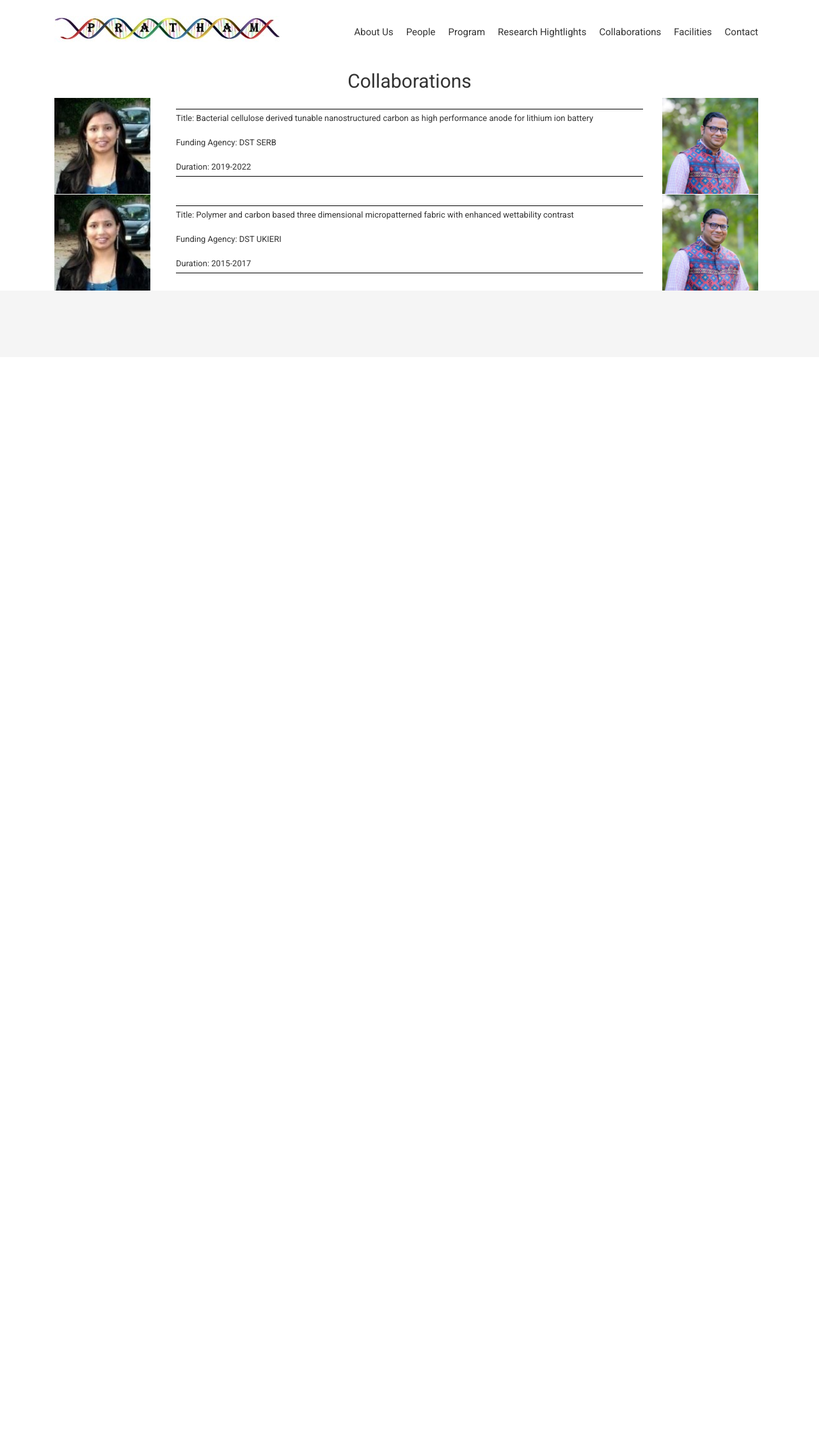
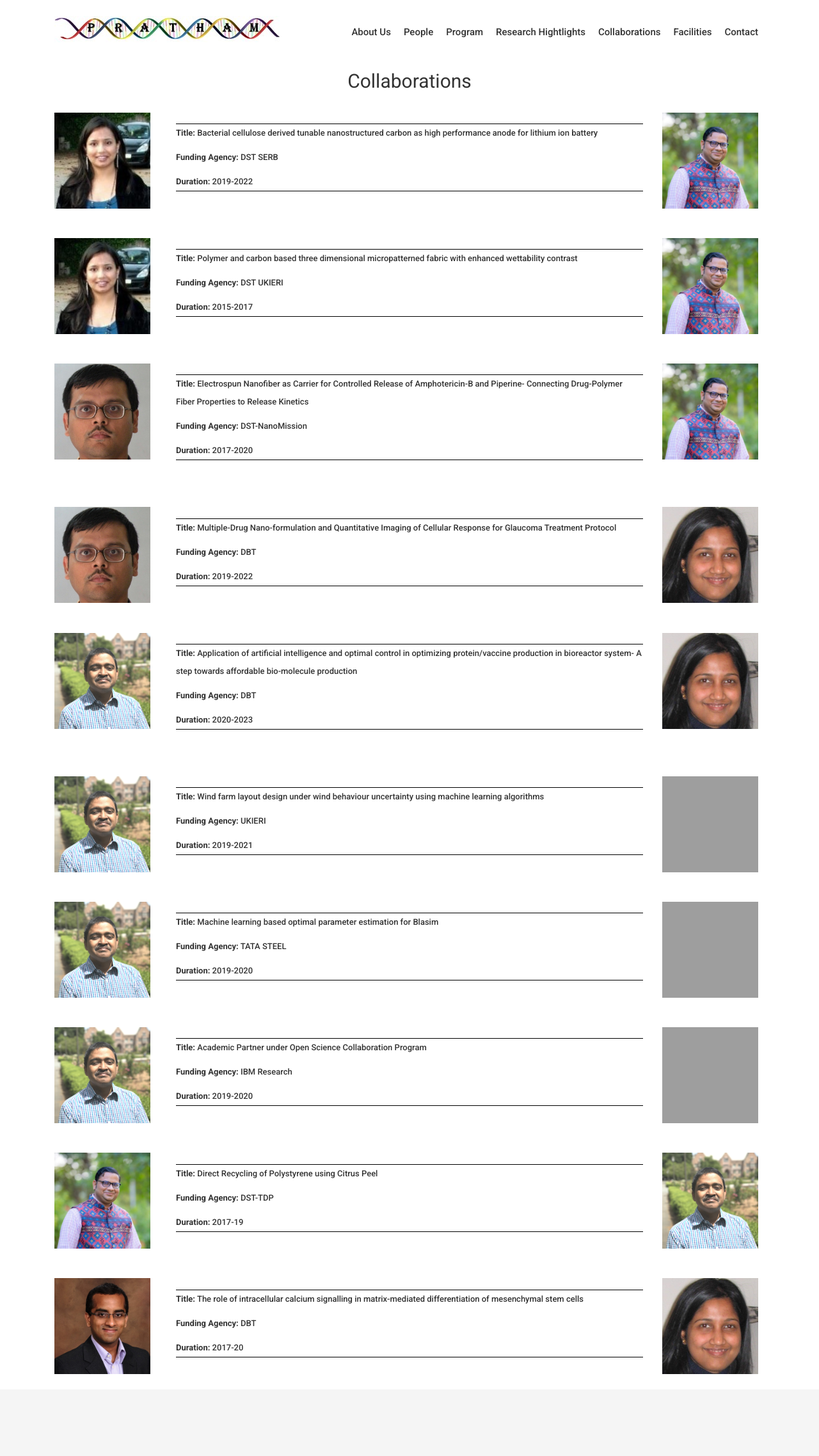
Before and after one commit to rahulteja526/template2, a Jekyll site: the page built from collaborations.html, in a window 1280 px wide. Shown: the whole page at 64% size. Built offline with Jekyll 4.4.1, drawn with Linux system fonts in a browser that asks for light colours; nearby versions of some CDN libraries; some web fonts are replaced; before the commit the page ends 900 px from its top, so only the background shows below that; grey boxes are pictures that could not be loaded.

Commit message:
Few updates part 5

```diff
--- /dev/null
+++ b/_data/collaborations.yml
@@ -0,0 +1,55 @@
+- title: Bacterial cellulose derived tunable nanostructured carbon as high performance anode for lithium ion battery
+  agency: DST SERB
+  period: 2019-2022
+  party1: Mudrika_Khandelwal.jpg
+  name1: Dr. Mudrika Khandelwal
+  party2: Chandra.jpeg
+  name2: Dr. Chandra Shekhar Sharma
+- title: Polymer and carbon based three dimensional micropatterned fabric with enhanced wettability contrast
+  agency: DST UKIERI
+  period: 2015-2017
+  party1: Mudrika_Khandelwal.jpg
+  party2: Chandra.jpeg
+- title: Electrospun Nanofiber as Carrier for Controlled Release of Amphotericin-B and Piperine- Connecting Drug-Polymer Fiber Properties to Release Kinetics
+  agency: DST-NanoMission
+  period: 2017-2020
+  party1: sm.jpg
+  party2: Chandra.jpeg
+- title: Multiple-Drug Nano-formulation and Quantitative Imaging of Cellular Response for Glaucoma Treatment Protocol
+  agency: DBT
+  period: 2019-2022
+  party1: sm.jpg
+  party2: Lopamudra_Giri.jpg
+- title: Application of artificial intelligence and optimal control in optimizing protein/vaccine production in bioreactor system- A step towards affordable bio-molecule production
+  agency: DBT
+  period: 2020-2023
+  party1: km.jpg
+  party2: Lopamudra_Giri.jpg
+- title: Wind farm layout design under wind behaviour uncertainty using machine learning algorithms
+  agency: UKIERI
+  period: 2019-2021
+  party1: km.jpg
+  party2:
+  name2: Prof. Richard Everson
+- title: Machine learning based optimal parameter estimation for Blasim
+  agency: TATA STEEL
+  period: 2019-2020
+  party1: km.jpg
+  party2:
+  name2: Dr. Prakash
+- title: Academic Partner under Open Science Collaboration Program
+  agency: IBM Research
+  period: 2019-2020
+  party1: km.jpg
+  party2: Dr. Kedar Kulkarni
+  name2: Dr. Kedar Kulkarni
+- title: Direct Recycling of Polystyrene using Citrus Peel
+  agency: DST-TDP
+  period: 2017-19
+  party1: Chandra.jpeg
+  party2: km.jpg
+- title: The role of intracellular calcium signalling in matrix-mediated differentiation of mesenchymal stem cells
+  agency: DBT
+  period: 2017-20
+  party1: ssv.jpg
+  party2: Lopamudra_Giri.jpg
--- a/collaborations.html
+++ b/collaborations.html
@@ -16,46 +16,24 @@ permalink: /collaborations/
 
 <div class="container">
 
-    <div class="row">
+    {% for collab in site.data.collaborations %}
+    <div class="row" style="padding: 2% 0%;">
         <div class="col-md-12 collab">
             <div class="col-md-2 col-sm-4">
-                <img src="../img/faculty/Mudrika_Khandelwal.jpg" alt="" height="150" width="150">
+                <img src="../img/faculty/{{ collab.party1 }}" alt="{{ collab.name1 }}" height="150" width="150">
             </div>
             <div class="col-md-8 col-sm-4">
                 <p style="padding-top: 1%;"></p>
-                <p style="border-top: 1px solid black; font-size: small;">Title: Bacterial cellulose derived tunable nanostructured carbon as high performance anode for lithium ion battery</p>
-                <p style="font-size: small;">Funding Agency: DST SERB</p>
-                <p style="border-bottom: 1px solid black; font-size: small;">Duration: 2019-2022</p>
+                <p style="border-top: 1px solid black; font-size: small;"><b>Title:</b> {{ collab.title }}</p>
+                <p style="font-size: small;"><b>Funding Agency:</b> {{ collab.agency }}</p>
+                <p style="border-bottom: 1px solid black; font-size: small;"><b>Duration:</b> {{ collab.period }}</p>
                 <p style="padding-bottom: 1%;"></p>
             </div>
             <div class="col-md-2 col-sm-4">
-                <img src="../img/faculty/Chandra.jpeg" alt="" height="150" width="150">
+                <img src="../img/faculty/{{ collab.party2 }}" alt="{{ collab.name2 }}" height="150" width="150">
             </div>
         </div>
     </div>
+    {% endfor %}
 
 </div>
-
-
-
-<div class="container">
-
-    <div class="row">
-        <div class="col-md-12 collab">
-            <div class="col-md-2 col-sm-4">
-                <img src="../img/faculty/Mudrika_Khandelwal.jpg" alt="" height="150" width="150">
-            </div>
-            <div class="col-md-8 col-sm-4">
-                <p style="padding-top: 1%;"></p>
-                <p style="border-top: 1px solid black; font-size: small;">Title: Polymer and carbon based three dimensional micropatterned fabric with enhanced wettability contrast</p>
-                <p style="font-size: small;">Funding Agency: DST UKIERI</p>
-                <p style="border-bottom: 1px solid black; font-size: small;">Duration: 2015-2017</p>
-                <p style="padding-bottom: 1%;"></p>
-            </div>
-            <div class="col-md-2 col-sm-4">
-                <img src="../img/faculty/Chandra.jpeg" alt="" height="150" width="150">
-            </div>
-        </div>
-    </div>
-
-</div>
--- a/css/airspace.css
+++ b/css/airspace.css
@@ -9,6 +9,7 @@
 body {
   font-family: 'Roboto', sans-serif;
   -webkit-font-smoothing: antialiased;
+  font-weight: 500;
 }
 h1,
 h2,
--- a/research-old.html
+++ b/research-old.html
@@ -6,7 +6,6 @@ permalink: /research/
 
 <style>
 * {box-sizing: border-box;}
-body {font-family: Verdana, sans-serif;}
 .mySlides {display: none;}
 img {vertical-align: middle;}
 
```
